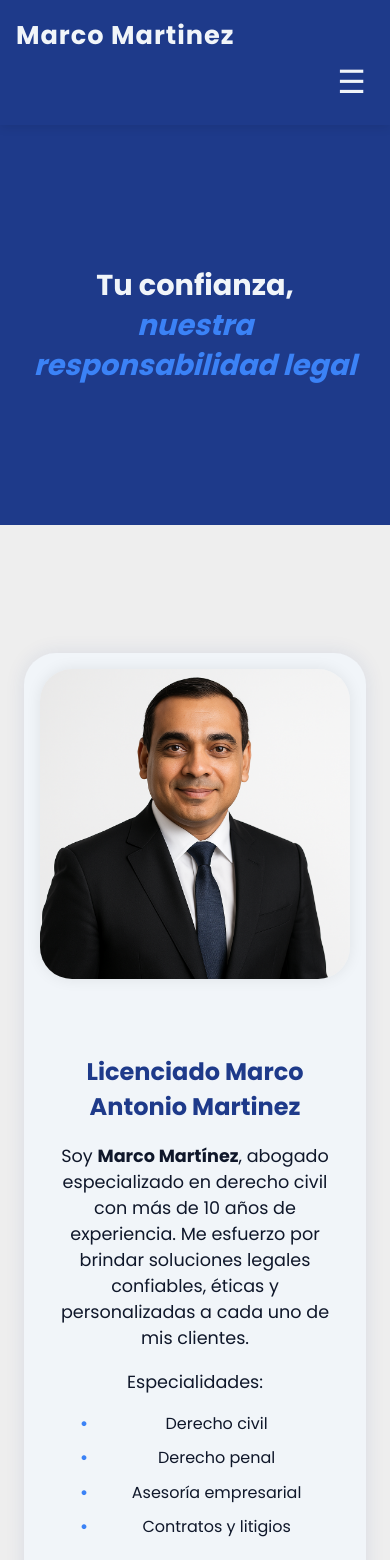
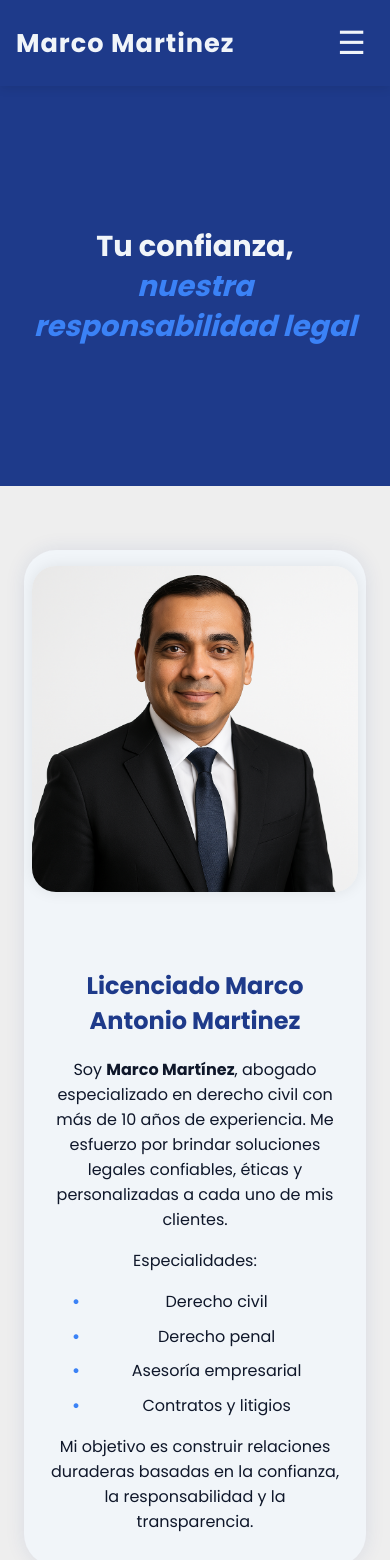
Before and after one commit to CristianJGonzalez/licmartinez, a React (Vite) app: page / in a window 390 px wide. Shown: the top 1560 px of the page. Built offline with nearby package versions, Linux system fonts and the light colour scheme.

Commit message:
Applying responsiveness

```diff
--- a/src/App.css
+++ b/src/App.css
@@ -251,7 +251,7 @@
 /* -------------------- Responsiveness ------------------- */
 
 /* Tablets */
-@media (max-width: 900px) {
+@media (max-width: 768px) {
   .section1 {
     padding-top: 0;
   }
@@ -297,6 +297,38 @@
   .textContainerSection3 {
     position: relative;
   }
+  /*---------- Section 2 */
+   .section2 {
+    flex-direction: column;
+    margin-top: 4rem;
+    padding: 1rem 0.5rem;
+  }
+
+  .fotoSecction2 {
+    display: flex;
+    justify-content: center;
+    margin-bottom: 1.5rem;
+  }
+
+  .section2 img {
+    max-width: 100%;
+    height: auto;
+    border-radius: 1.5rem;
+  }
+
+  .infoSection2 {
+    max-width: 100%;
+    padding: 0 1rem;
+  }
+
+  .infoSection2 h2 {
+    font-size: 1.6rem;
+  }
+
+  .infoSection2 p,
+  .infoSection2 li {
+    font-size: 1rem;
+  }
 }
 
 /* Móviles */
--- a/src/Components/Nav.css
+++ b/src/Components/Nav.css
@@ -1,9 +1,11 @@
+/* Estilos generales para escritorio */
 .nav {
   display: flex;
   justify-content: space-between;
   align-items: center;
-  background-color: #1e3a8a; /* azul oscuro moderno */
-  color: #f1f5f9; /* texto claro */
+  flex-direction: row;
+  background-color: #1e3a8a;
+  color: #f1f5f9;
   font-family: 'Poppins', sans-serif;
   box-shadow: 0 2px 10px rgba(0, 0, 0, 0.1);
   width: 100%;
@@ -13,6 +15,15 @@
   z-index: 1000;
 }
 
+/* Contenedor para logo y botón en móvil */
+.nav-top {
+  display: flex;
+  justify-content: space-between;
+  align-items: center;
+  width: 100%;
+}
+
+/* Logo */
 .logoContainer a {
   font-weight: 700;
   font-size: 1.6rem;
@@ -26,24 +37,26 @@
   color: #3b82f6;
 }
 
+/* Opciones del menú */
 .navOptions ul {
   display: flex;
   gap: 2rem;
-  list-style: none; /* 🔧 Elimina bullets por defecto */
+  list-style: none;
   margin: 0;
   padding: 0;
+  flex-wrap: nowrap;
+  white-space: nowrap;
 }
 
 .navOptions li {
   cursor: pointer;
   font-weight: 500;
   position: relative;
-  padding-left: 1.2rem; /* espacio para el "•" */
+  padding-left: 1.2rem;
   color: #f1f5f9;
   transition: color 0.3s ease;
 }
 
-/* 🔹 Punto personalizado con color de acento */
 .navOptions li::before {
   content: "•";
   position: absolute;
@@ -53,7 +66,6 @@
   top: 0;
 }
 
-/* 🔹 Subrayado animado elegante */
 .navOptions li::after {
   content: '';
   display: block;
@@ -74,15 +86,16 @@
   width: 100%;
 }
 
-/* 🔹 Desktop: ocultar botón hamburguesa */
+/* Botón de menú hamburguesa (escondido en desktop) */
 .menu-toggle {
   display: none;
 }
 
+/* Responsive: ajustes en móvil */
 @media (max-width: 768px) {
   .nav {
     flex-direction: column;
-    align-items: flex-start;
+    align-items: stretch;
     padding: 1rem;
   }
 
@@ -108,19 +121,18 @@
     padding-left: 1.5rem;
   }
 
-    .menu-toggle {
+  .menu-toggle {
     display: block;
     background: none;
     border: none;
-    color: #f1f5f9; /* texto blanco */
+    color: #f1f5f9;
     font-size: 2rem;
-    margin-left: auto;
     cursor: pointer;
     padding: 0.5rem;
     transition: color 0.3s ease;
   }
 
   .menu-toggle:hover {
-    color: #3b82f6; /* azul claro al pasar el mouse */
+    color: #3b82f6;
   }
 }
--- a/src/Components/Nav.jsx
+++ b/src/Components/Nav.jsx
@@ -1,26 +1,30 @@
-import "./Nav.css"
 import { useState } from "react";
+import "./Nav.css";
 
-function Nav()  {
+function Nav() {
   const [menuOpen, setMenuOpen] = useState(false);
 
   return (
     <div className="nav">
+      {/* 🔹 Contenedor del logo + botón toggle */}
+      <div className="nav-top">
         <div className="logoContainer">
-        <a>Marco Martinez</a>
+          <a href="#">Marco Martinez</a>
         </div>
 
         <button
           className="menu-toggle"
           onClick={() => setMenuOpen(!menuOpen)}
-        aria-label="Toggle menu"
+          aria-label="Abrir menú"
         >
           ☰
         </button>
+      </div>
 
+      {/* 🔹 Menú de navegación */}
       <div className={`navOptions ${menuOpen ? "active" : ""}`}>
         <ul>
-          <li>Acerca de mi</li>
+          <li>Acerca de mí</li>
           <li>Servicios</li>
           <li>Contáctanos</li>
         </ul>
@@ -29,4 +33,4 @@ function Nav()  {
   );
 }
 
-export default Nav
+export default Nav;
```
Lines whose indentation alone changed are shown as unchanged.
